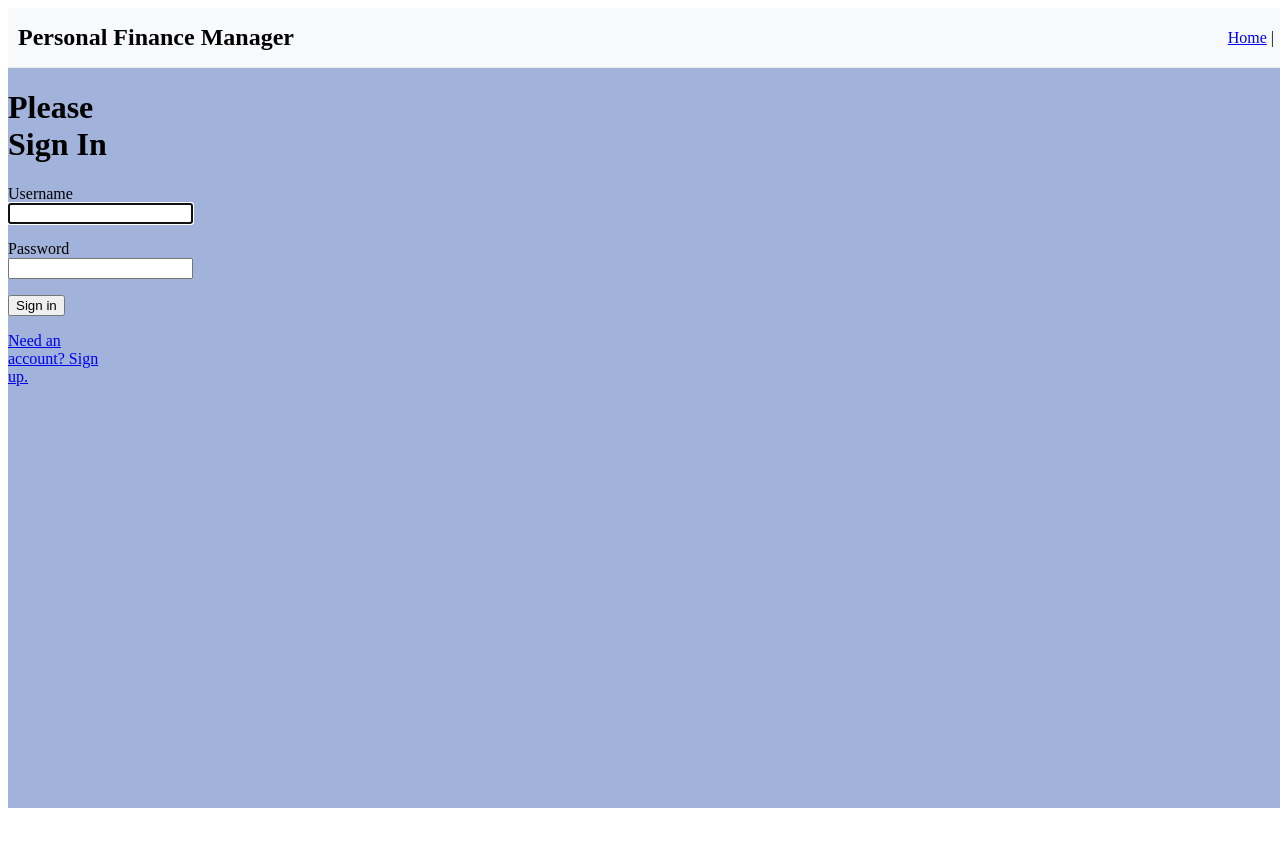
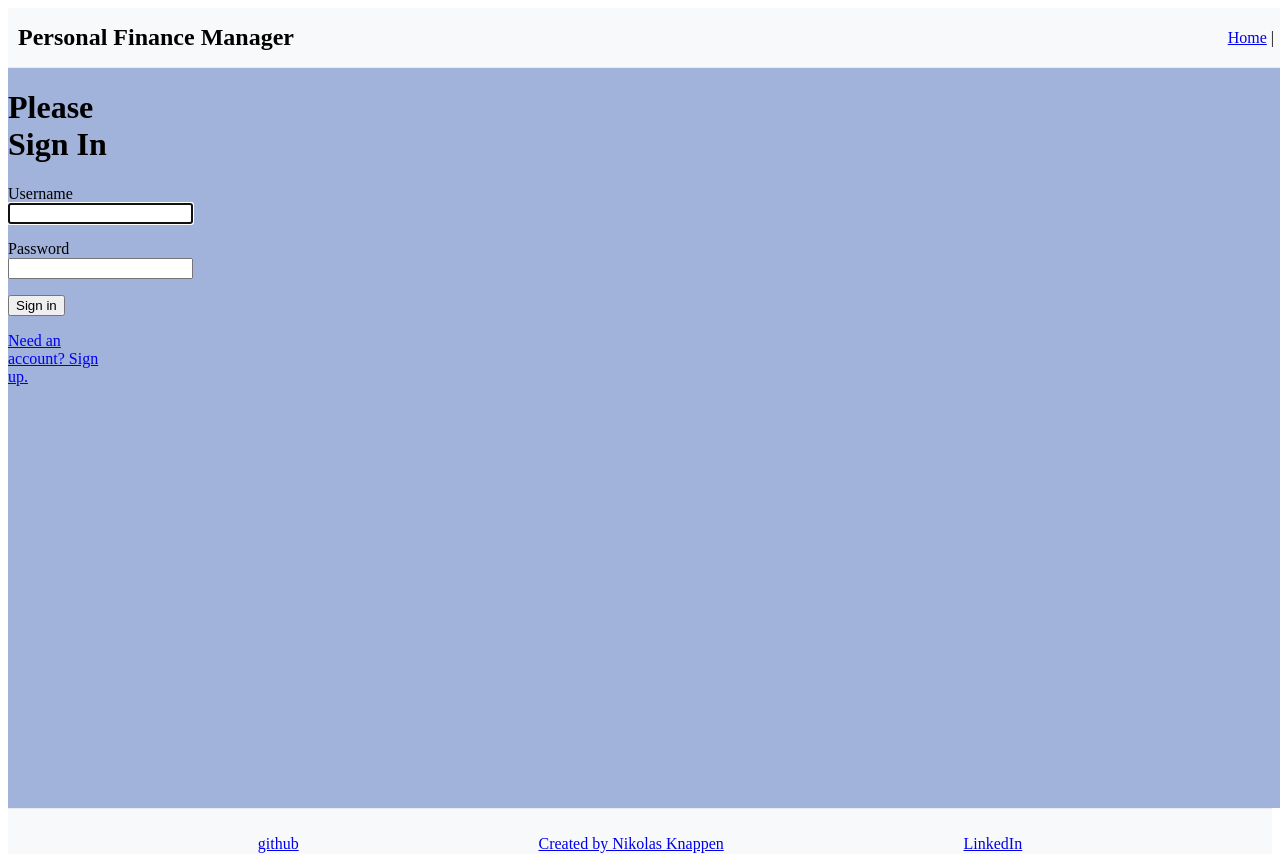
Before and after one commit to Riggolus/Personal-Finance-Dashboard, a Vue app in the folder vue/: page /login in a window 1280 px wide. Before the commit the page ends 816 px from the top, so only its background shows below. Built offline with nearby package versions, Linux system fonts and the light colour scheme.

Commit message:
Created a basic footer with links to my varius platforms

```diff
--- a/vue/src/App.vue
+++ b/vue/src/App.vue
@@ -12,6 +12,12 @@
     </div>
     <router-view />
   </div>
+  <footer>
+      <p><a href="https://github.com/Riggolus">github</a></p>
+      <p><a href="https://66d0dcf96553570d66ac15e9--nikolas-knappen.netlify.app/">Created by Nikolas Knappen</a></p>
+      <p><a href="https://www.linkedin.com/in/nikolasknappen/">LinkedIn</a></p>
+  </footer>
+
 </template>
 
 <script>
@@ -55,5 +61,13 @@ export default {
   color: #000;
 }
 
+footer {
+  background-color: #f8f9fa;
+  border-top: 1px solid #e9ecef;
+  padding: 10px;
+  height: 25px;
+  display: flex;
+  justify-content: space-evenly;
+}
 
 </style>
```
